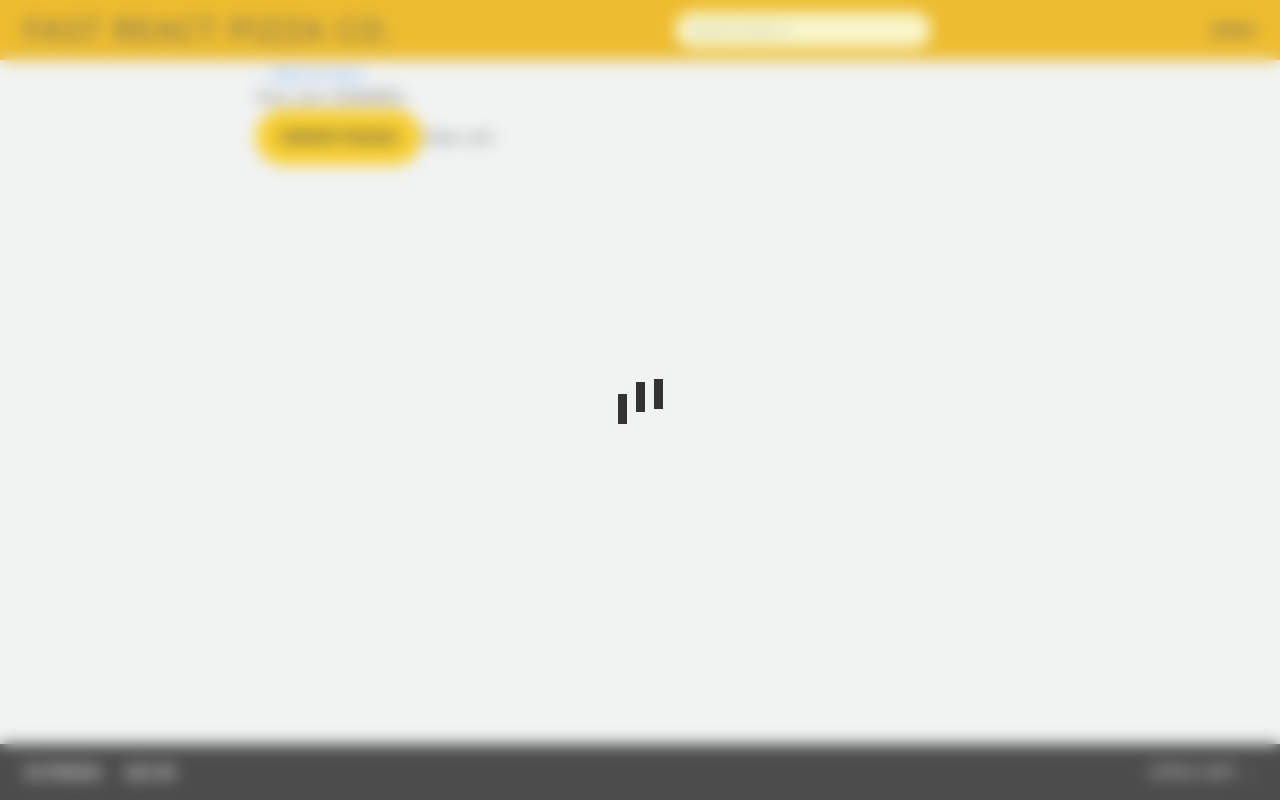
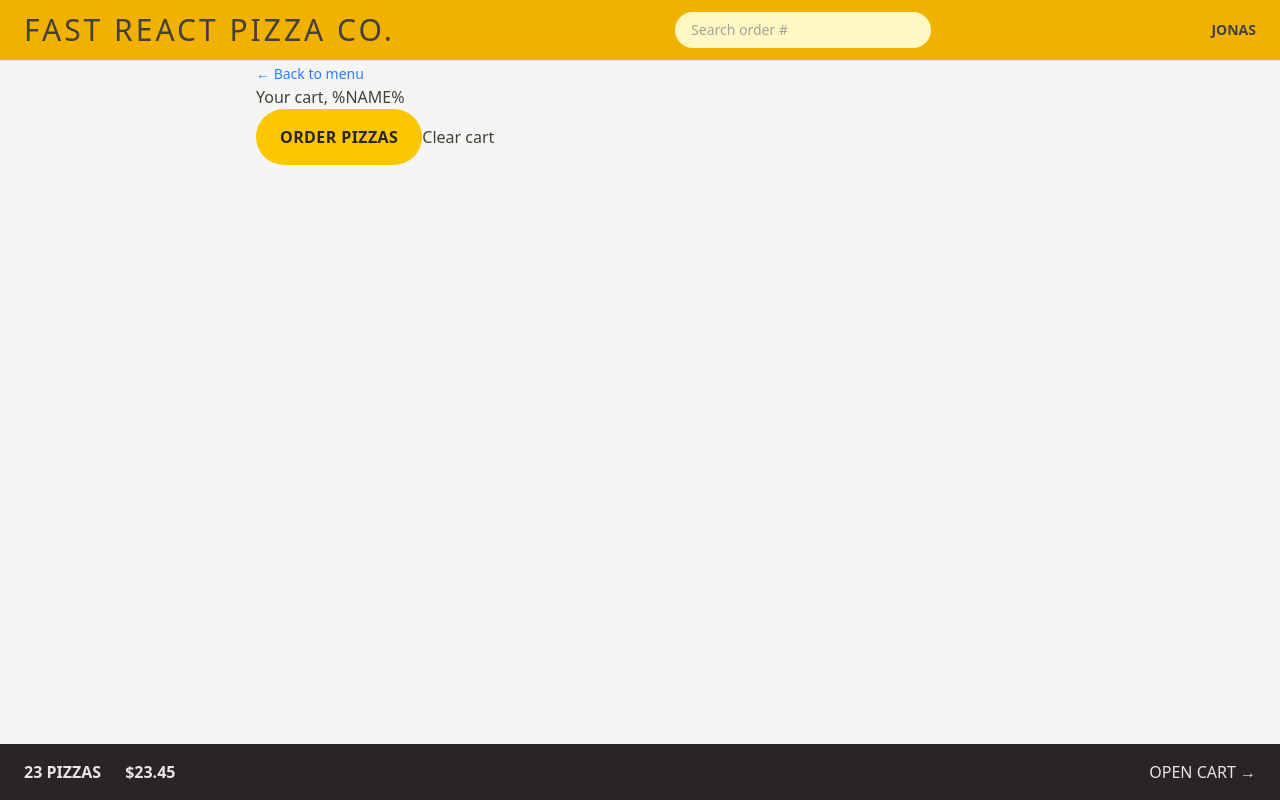
Before and after one commit to Abdulai059/Pizza-Restaurant, a React (Vite) app: page /Cart in a window 1280 px wide. Built offline with nearby package versions, Linux system fonts and the light colour scheme.

Commit message:
update on styling

```diff
--- a/src/index.css
+++ b/src/index.css
@@ -10,7 +10,7 @@
 .loader {
   width: 45px;
   aspect-ratio: 0.75;
-  --c: no-repeat linear-gradient(#333 0 0);
+  --c: no-repeat linear-gradient(theme(colors.stone.800) 0 0);
   background: var(--c) 0% 50%, var(--c) 50% 50%, var(--c) 100% 50%;
   background-size: 20% 50%;
   animation: loading 1s infinite linear;
--- a/src/ui/AppLayout.jsx
+++ b/src/ui/AppLayout.jsx
@@ -9,9 +9,9 @@ function AppLayout() {
 
   return (
     <div className="grid h-screen grid-rows-[auto_1fr_auto]">
-      {/* {isLoading && <Loader />} */}
+      {isLoading && <Loader />}
 
-      {true && <Loader />}
+
 
       <Header />
 
```
